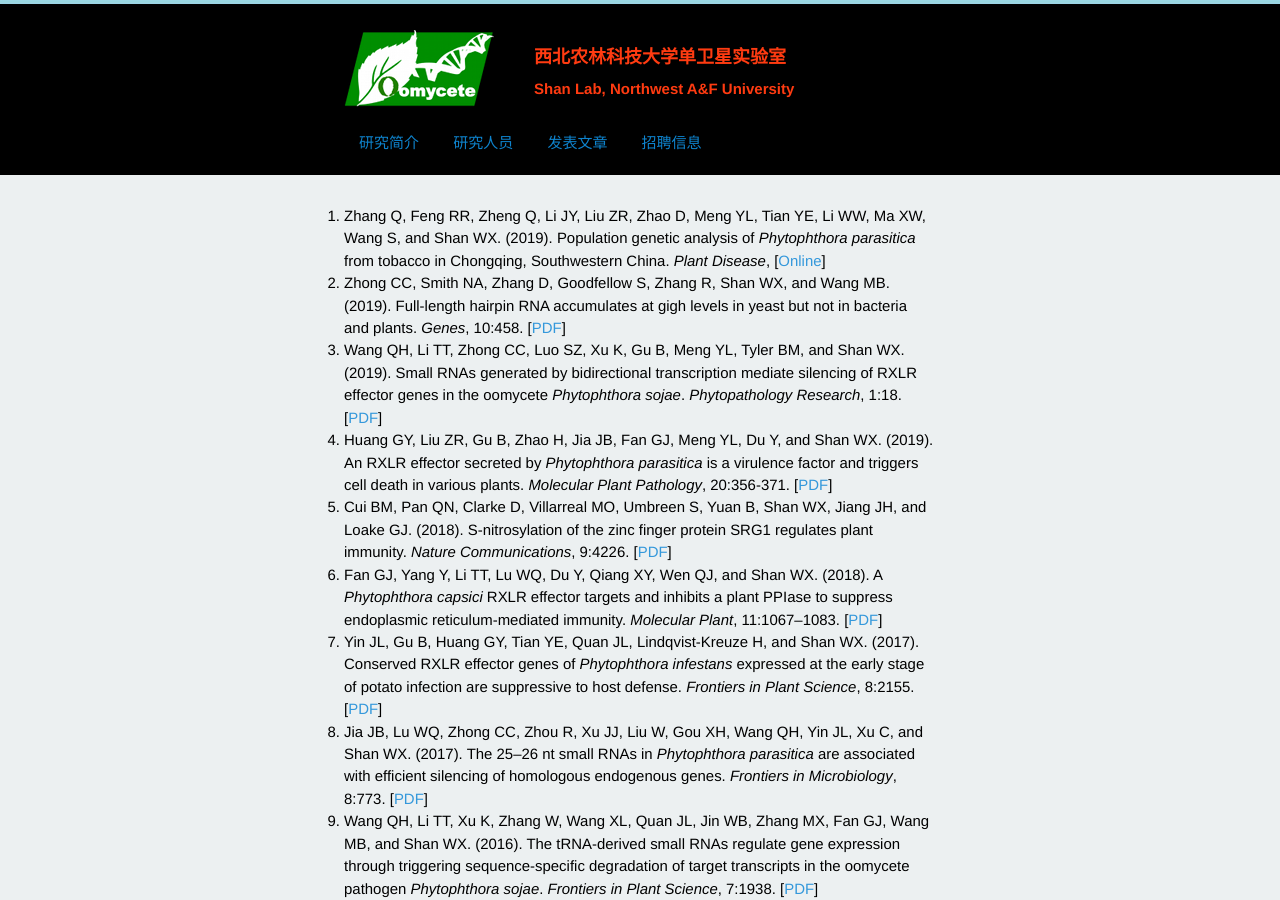
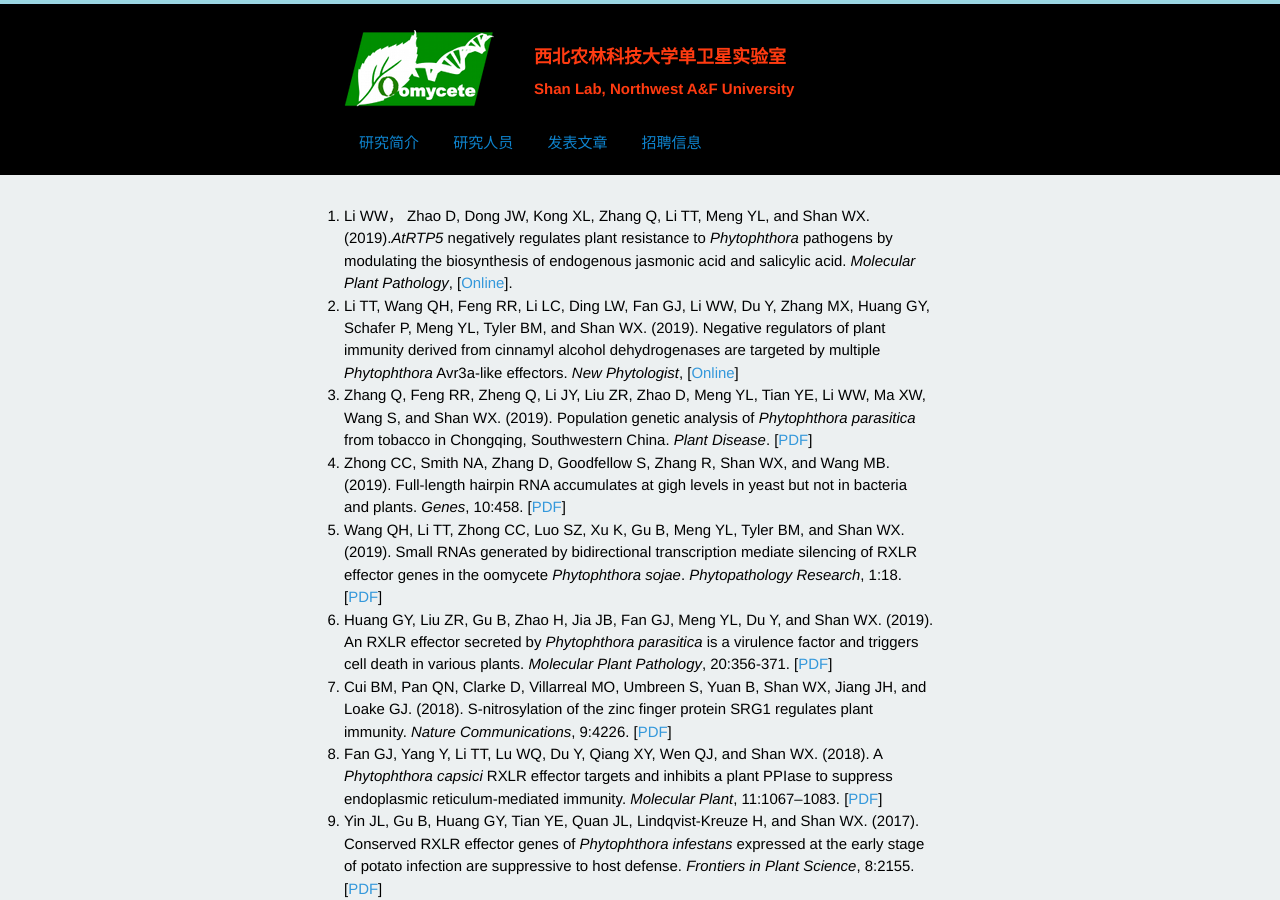
Before and after one commit to shanclub2/shanlab, a Jekyll site: the page built from publication.html, in a window 1280 px wide and 900 px high. Built offline with Jekyll 4.4.1, drawn with Linux system fonts in a browser that asks for light colours; Markdown is read by kramdown in place of the engine named in the settings; a script that is not in the unit is left out.

Commit message:
update pub

```diff
--- a/publication.html
+++ b/publication.html
@@ -11,7 +11,15 @@ title: 单卫星实验室
 <ol>
 
 <li>
-Zhang Q, Feng RR, Zheng Q, Li JY, Liu ZR, Zhao D, Meng YL, Tian YE, Li WW, Ma XW, Wang S, and Shan WX. (2019). Population genetic analysis of <i>Phytophthora parasitica</i> from tobacco in Chongqing, Southwestern China. <i>Plant Disease</i>, [<a href="https://doi.org/10.1094/PDIS-05-18-0879-RE">Online</a>]
+Li WW， Zhao D, Dong JW, Kong XL, Zhang Q, Li TT, Meng YL, and Shan WX. (2019).<i>AtRTP5</i> negatively regulates plant resistance to <i>Phytophthora</i> pathogens by modulating the biosynthesis of endogenous jasmonic acid and salicylic acid. <i>Molecular Plant Pathology</i>, [<a href="https://bsppjournals.onlinelibrary.wiley.com/doi/epdf/10.1111/mpp.12883">Online</a>].
+</li>
+
+<li>
+Li TT, Wang QH, Feng RR, Li LC, Ding LW, Fan GJ, Li WW, Du Y, Zhang MX, Huang GY, Schafer P, Meng YL, Tyler BM, and Shan WX. (2019). Negative regulators of plant immunity derived from cinnamyl alcohol dehydrogenases are targeted by multiple <i>Phytophthora</i> Avr3a‐like effectors. <i>New Phytologist</i>, [<a href="https://nph.onlinelibrary.wiley.com/doi/full/10.1111/nph.16139">Online</a>]
+</li>
+
+<li>
+Zhang Q, Feng RR, Zheng Q, Li JY, Liu ZR, Zhao D, Meng YL, Tian YE, Li WW, Ma XW, Wang S, and Shan WX. (2019). Population genetic analysis of <i>Phytophthora parasitica</i> from tobacco in Chongqing, Southwestern China. <i>Plant Disease</i>. [<a href="pdf/qzhang2019a.pdf">PDF</a>]
 </li>
 
 <li>
```
